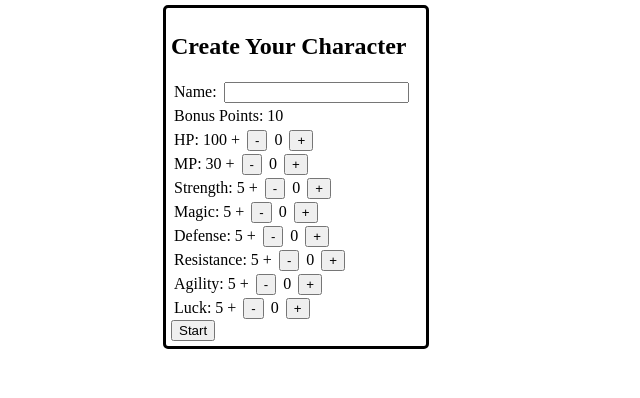
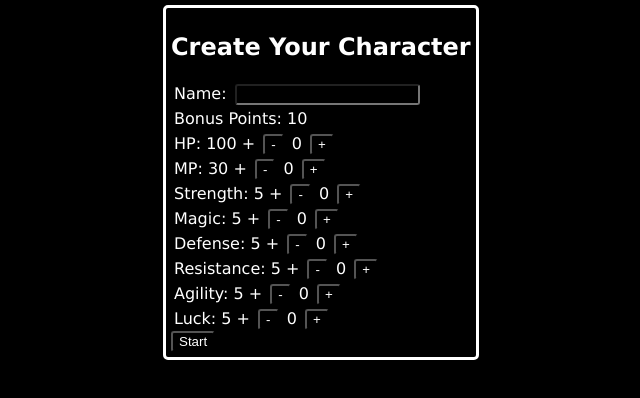
Before and after one commit to LouisRH/BrowserRPG, a website: page public/html/index.html in a window 1280 px wide. Shown: the whole page, without its empty margins (317-957 px from the left). Drawn offline with nearby package versions, Linux system fonts and the light colour scheme.

Commit message:
Made everything look cool

```diff
--- a/public/css/main.css
+++ b/public/css/main.css
@@ -11,18 +11,31 @@ body {
     margin: auto;
     width: 25%;
     padding-top: 5px;
+    background-color: black;
+    color: white;
+    font-family: Verdana, Geneva, Tahoma, sans-serif;
+}
+
+.gameBody {
+    width: 35%;
 }
 
 .playerInfo,.enemyInfo {
-    border: 3px solid;
+    border: 3px solid white;
     padding: 5px;
-    width: 130px;
+    width: 200px;
     border-radius: 5px;
 }
 
 .charCreate {
-    border: 3px solid;
+    border: 3px solid white;
     padding: 5px;
-    width: 250px;
+    width: 300px;
     border-radius: 5px;
 }
+
+input, button {
+    background-color: black;
+    color: white;
+    border-radius: 3px;
+}
```
Also changed, not shown: public/html/game.html (+1 -1 lines).
